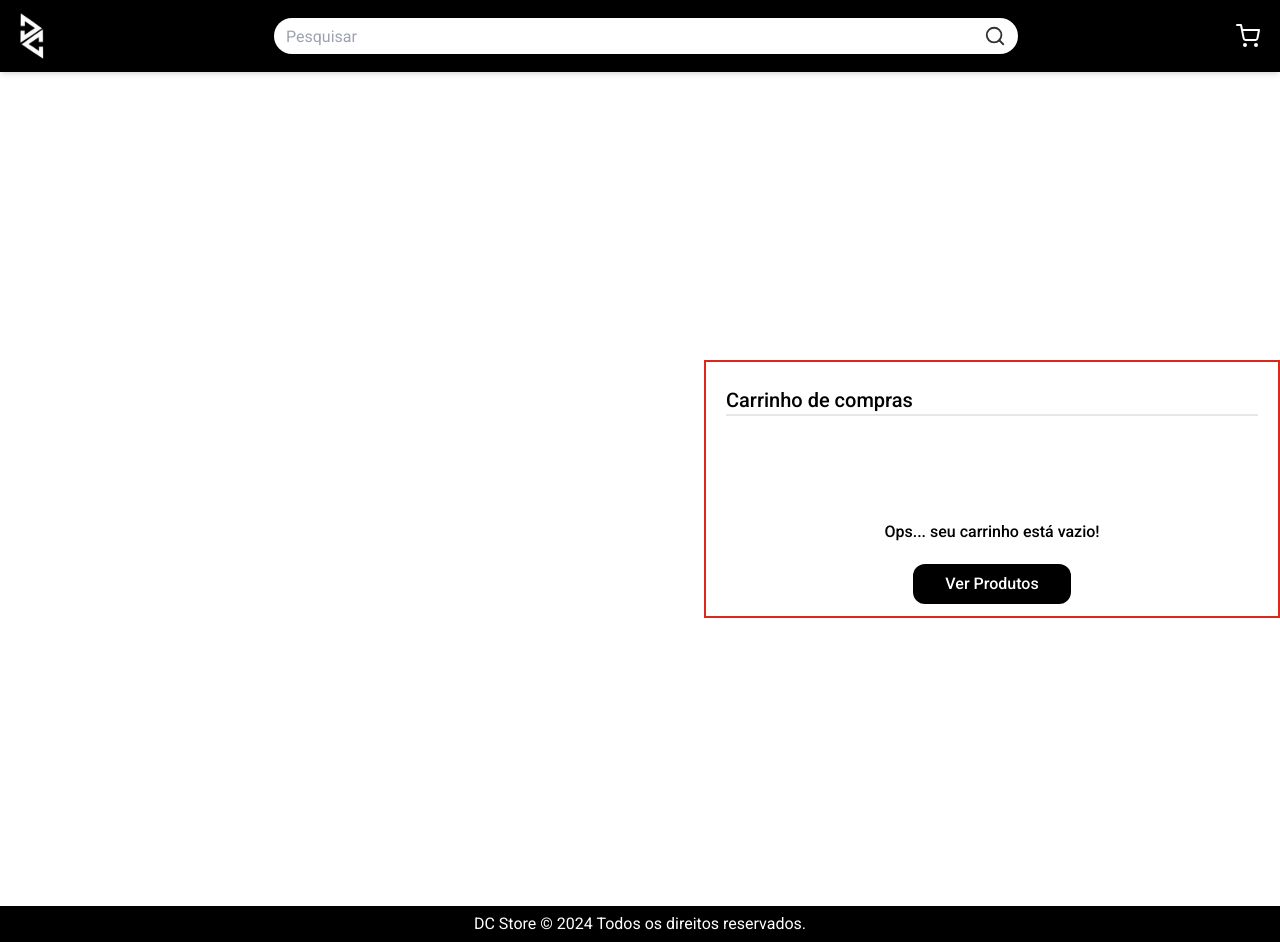
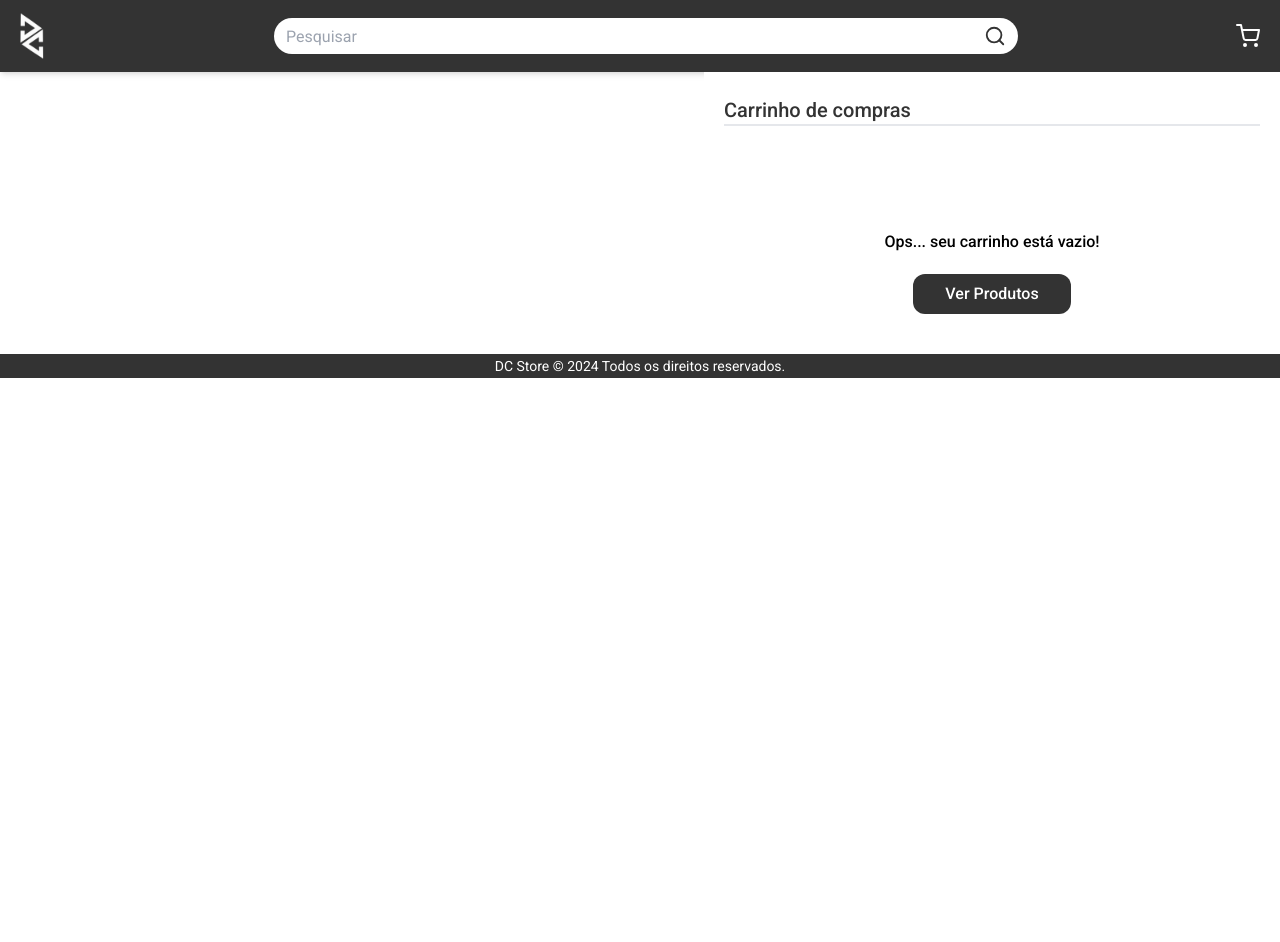
Before and after one commit to marcosgxmes/anime-e-commerce, a React (Vite) app: page /cart in a window 1280 px wide. After the commit the page ends 800 px from the top, so only its background shows below. Built offline with nearby package versions, Linux system fonts and the light colour scheme.

Commit message:
update header color

```diff
--- a/src/components/footer/index.tsx
+++ b/src/components/footer/index.tsx
@@ -2,8 +2,8 @@ import { Link } from 'react-router-dom'
 
 export function Footer() {
   return (
-    <footer className='w-full h-9 bg-footer text-white'>
-      <div className='w-full max-w-7xl h-full flex items-center justify-center mx-auto'>
+    <footer className='w-full h-6 bg-footer text-white'>
+      <div className='w-full max-w-7xl h-full flex items-center justify-center mx-auto text-sm'>
         <Link  to='/'>
         DC Store &copy; 2024 Todos os direitos reservados.
         </Link>
--- a/src/pages/cart/index.tsx
+++ b/src/pages/cart/index.tsx
@@ -10,8 +10,8 @@ export function Cart() {
   const { cart, total, addItemCart, removeItemCart, deleteItemCart } = useContext(CartContext);
 
   return (
-    <div className="w-full h-full flex mx-auto items-center py-72 justify-end bg-transparent">
-      <div className="w-full flex flex-col max-w-xl border-2 border-red  px-5 items-center justify-between bg-white z-10">
+    <div className="w-full h-full flex mx-auto items-center justify-end bg-transparent pb-7">
+      <div className="w-full flex flex-col max-w-xl px-5 items-center justify-between bg-white z-10">
         <h1 className="w-full font-medium text-xl text-start m-6 text-footer border-b-2 border-gray-200">Carrinho de compras</h1>
 
         {cart.length === 0 && (
--- a/src/pages/detail/index.tsx
+++ b/src/pages/detail/index.tsx
@@ -30,6 +30,7 @@ export function ProductDetail() {
       // PEGAR REFERENCIA DO DB PELO ID
       const mangaRef = doc(db, "mangas", id)
 
+
       // SETAR DADOS NA VARIAVEL DE ARMZENAMENTO
 
         getDoc(mangaRef)
@@ -49,10 +50,6 @@ export function ProductDetail() {
   }, [id])
 
 
-
-
-
-
   //ADD ITEM NO CARRINHO
   function handleAddItem(product: ProductsProps) {
     toast.success("Adicionado ao carrinho", {
@@ -69,7 +66,7 @@ export function ProductDetail() {
 
 
   return (
-    <div className='bg-slate-200 flex items-center py-72'>
+    <div className='bg-slate-200 flex items-center py-5'>
       <main className='w-full max-w-7xl px-5 mx-auto'>
         {product  && (
           <section className='w-full'>
@@ -78,13 +75,13 @@ export function ProductDetail() {
                 <p>Home </p>
                 <span className='ml-1'>|</span>
               </Link>
-              <strong className='text-footer'>{product?.title}</strong>
+              <strong className='text-red'>{product?.title}</strong>
             </div>
 
-            <div className='flex flex-col lg:flex-row gap-6'>
-              <div className='flex flex-1 items-center h-trezentos justify-center bg-white  rounded-lg mb-4 py-10 px-5 shadow-md shadow-border-500/40'>
+            <div className='flex flex-col lg:flex-row gap-x-6 mt-7'>
+              <div className='flex flex-1 items-center h-trezentos justify-center bg-white  rounded-md mb-4 py-10 px-5 shadow-sm shadow-border-500/40'>
                 <img
-                  className='h-72 sm:h-80 object-contain'
+                  className='h-80 sm:h-80 object-contain'
                   src={product.cover}
                   alt={product.title}
                 />
--- a/src/pages/home/index.tsx
+++ b/src/pages/home/index.tsx
@@ -11,7 +11,8 @@ import { Link } from 'react-router-dom'
 
 import {
   collection,
-  //query,
+  query,
+  orderBy,
   getDocs,
 } from 'firebase/firestore'
 
@@ -38,8 +39,9 @@ export function Home() {
   useEffect(() => {
     async function getProducts() {
       const mangasRef = collection(db, "mangas")
+      const queryRef = query(mangasRef, orderBy("title", "asc"))
 
-      getDocs(mangasRef)
+      getDocs(queryRef)
         .then((snapshot) => {
           let listMangas = [] as ProductsProps[]
 
@@ -65,8 +67,9 @@ export function Home() {
   useEffect(() => {
     async function getProducts() {
       const comicRef = collection(db, "quadrinhos")
+      const queryRef = query(comicRef, orderBy("title", "desc"))
 
-      getDocs(comicRef)
+      getDocs(queryRef)
         .then((snapshot) => {
           let listComic = [] as ProductsProps[]
 
@@ -110,7 +113,7 @@ export function Home() {
           {products.map((product) => (
             <section key={product.id} className="w-full flex flex-col justify-between">
               <Link to={`/product/${product.id}`}>
-                <div className='flex items-center h-trezentos justify-center bg-white  rounded-md mb-4 py-6 px-4 shadow-sm'>
+                <div className='flex items-center h-trezentos justify-center bg-white  rounded-md mb-4 py-6 px-4'>
                   <img
                     className='h-48 sm:h-60 object-contain'
                     src={product.cover}
--- a/tailwind.config.js
+++ b/tailwind.config.js
@@ -11,7 +11,7 @@ export default {
         color: "#333",
         border: "#cdcdcd",
         background: "#f2f2f2;",
-        footer: "#000",
+        footer: "#333",
         header: "#333",
         verde: "#28c76f",
         backgroundButton: "#f2f2f2",
```
